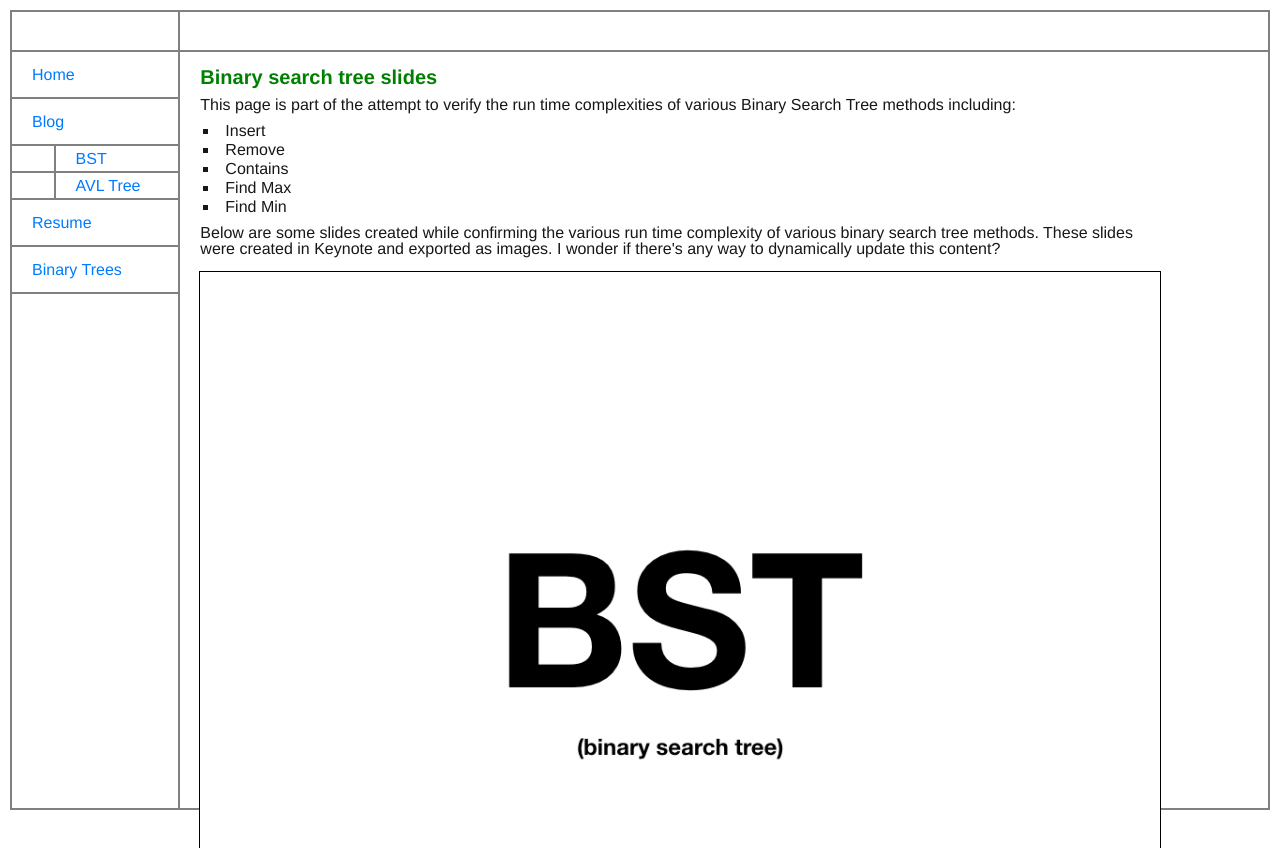
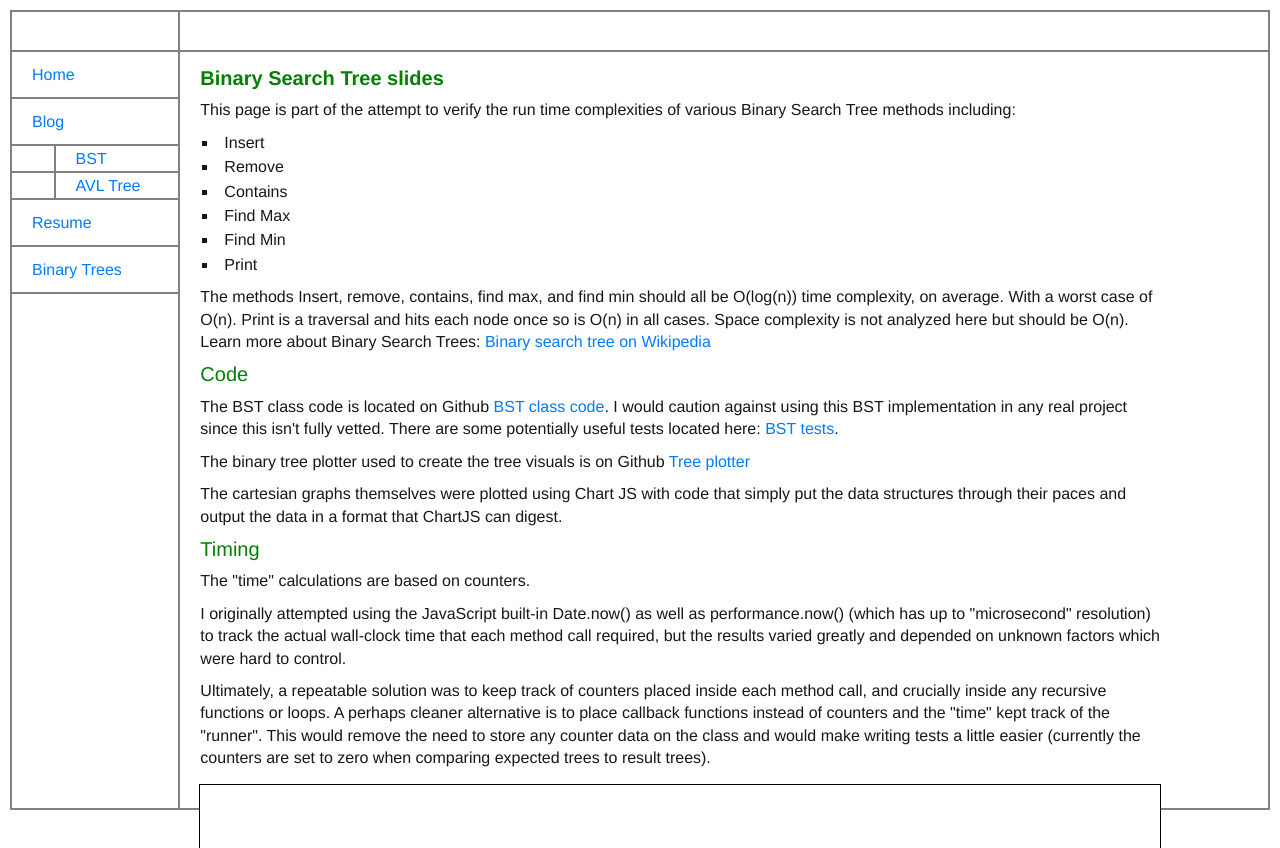
Before and after one commit to asdFletcher/portfolio, a React (Create React App) app: page /blog-bst in a window 1280 px wide. Shown: the top 848 px of the page. Built offline with nearby package versions, Linux system fonts and the light colour scheme.

Commit message:
adds content to blog

```diff
--- a/src/components/Blog.js
+++ b/src/components/Blog.js
@@ -1,57 +1,120 @@
 import React from 'react';
 import LazyLoad from 'react-lazy-load';
+import Markdown from 'markdown-to-jsx';
+
+
+
 
 export const BlogBST = () => {
+  const md =
+  `
+  ## Binary Search Tree slides
+
+  This page is part of the attempt to verify the run time complexities of various Binary Search Tree methods including:
+
+  - Insert
+  - Remove
+  - Contains
+  - Find Max
+  - Find Min
+  - Print
+
+
+  The methods Insert, remove, contains, find max, and find min should all be O(log(n)) time complexity, on average. With a worst case of O(n). Print is a traversal and hits each node once so is O(n) in all cases. Space complexity is not analyzed here but should be O(n). Learn more about Binary Search Trees: [Binary search tree on Wikipedia](https://en.wikipedia.org/wiki/Binary_search_tree)
+
+  ### Code
+  The BST class code is located on Github [BST class code](https://github.com/asdFletcher/data-structures-and-algorithms/tree/master/src/data-structures/binary-search-tree). I would caution against using this BST implementation in any real project since this isn't fully vetted. There are some potentially useful tests located here: [BST tests](https://github.com/asdFletcher/data-structures-and-algorithms/blob/master/src/data-structures/binary-search-tree/__tests__/binary-search-tree.test.js).
+
+  The binary tree plotter used to create the tree visuals is on Github [Tree plotter](https://github.com/asdFletcher/binary-tree-plotter)
+
+  The cartesian graphs themselves were plotted using Chart JS with code that simply put the data structures through their paces and output the data in a format that ChartJS can digest.
+
+  ### Timing
+  The "time" calculations are based on counters.
+
+  I originally attempted using the JavaScript built-in Date.now() as well as performance.now() (which has up to "microsecond" resolution) to track the actual wall-clock time that each method call required, but the results varied greatly and depended on unknown factors which were hard to control.
+
+  Ultimately, a repeatable solution was to keep track of counters placed inside each method call, and crucially inside any recursive functions or loops. A perhaps cleaner alternative is to place callback functions instead of counters and the "time" kept track of the "runner". This would remove the need to store any counter data on the class and would make writing tests a little easier (currently the counters are set to zero when comparing expected trees to result trees).
+  `
   return (
     <>
       <div className="blog-container">
-        <h2>Binary search tree slides</h2>
-        <p>This page is part of the attempt to verify the run time complexities of various Binary Search Tree methods including:</p>
-        <ul>
-          <li>Insert</li>
-          <li>Remove</li>
-          <li>Contains</li>
-          <li>Find Max</li>
-          <li>Find Min</li>
-        </ul>
-        <p>Below are some slides created while confirming the various run time complexity of various binary search tree methods. These slides were created in Keynote and exported as images. I wonder if there's any way to dynamically update this content?</p>
-        <LazyLoad><img src={ require('../assets/slides/bst/bst.001.jpeg')}></img></LazyLoad>
-        <LazyLoad><img src={ require('../assets/slides/bst/bst.002.jpeg')}></img></LazyLoad>
-        <LazyLoad><img src={ require('../assets/slides/bst/bst.003.jpeg')}></img></LazyLoad>
-        <LazyLoad><img src={ require('../assets/slides/bst/bst.004.jpeg')}></img></LazyLoad>
-        <LazyLoad><img src={ require('../assets/slides/bst/bst.005.jpeg')}></img></LazyLoad>
-        <LazyLoad><img src={ require('../assets/slides/bst/bst.006.jpeg')}></img></LazyLoad>
-        <LazyLoad><img src={ require('../assets/slides/bst/bst.007.jpeg')}></img></LazyLoad>
-        <LazyLoad><img src={ require('../assets/slides/bst/bst.008.jpeg')}></img></LazyLoad>
-        <LazyLoad><img src={ require('../assets/slides/bst/bst.009.jpeg')}></img></LazyLoad>
-        <LazyLoad><img src={ require('../assets/slides/bst/bst.010.jpeg')}></img></LazyLoad>
-        <LazyLoad><img src={ require('../assets/slides/bst/bst.011.jpeg')}></img></LazyLoad>
-        <LazyLoad><img src={ require('../assets/slides/bst/bst.012.jpeg')}></img></LazyLoad>
-        <LazyLoad><img src={ require('../assets/slides/bst/bst.013.jpeg')}></img></LazyLoad>
+        <Markdown>{md}</Markdown>
+        <LazyLoad>
+          <>
+            <img src={ require('../assets/slides/bst/bst.001.jpeg')}></img>
+            <img src={ require('../assets/slides/bst/bst.002.jpeg')}></img>
+            <img src={ require('../assets/slides/bst/bst.003.jpeg')}></img>
+            <img src={ require('../assets/slides/bst/bst.004.jpeg')}></img>
+            <img src={ require('../assets/slides/bst/bst.005.jpeg')}></img>
+            <img src={ require('../assets/slides/bst/bst.006.jpeg')}></img>
+            <img src={ require('../assets/slides/bst/bst.007.jpeg')}></img>
+            <img src={ require('../assets/slides/bst/bst.008.jpeg')}></img>
+            <img src={ require('../assets/slides/bst/bst.009.jpeg')}></img>
+            <img src={ require('../assets/slides/bst/bst.010.jpeg')}></img>
+            <img src={ require('../assets/slides/bst/bst.011.jpeg')}></img>
+            <img src={ require('../assets/slides/bst/bst.012.jpeg')}></img>
+            <img src={ require('../assets/slides/bst/bst.013.jpeg')}></img>
+          </>
+        </LazyLoad>
       </div>
     </>
   );
 }
 
 export const BlogAVL = () => {
+  const md =
+  `
+  ## AVL Tree slides
+
+  This page is part of the attempt to verify the run time complexities of various AVL Tree methods including:
+
+  - Insert
+  - Remove
+  - Contains
+  - Find Max
+  - Find Min
+  - Print
+
+
+  The methods Insert, remove, contains, find max, and find min should all be O(log(n)) time complexity, on average. With a worst case of O(log(n())! Print is a traversal and hits each node once so is O(n) in all cases. Space complexity is not analyzed here but should be O(n). Learn more about AVL Trees: [AVL Tree on Wikipedia](https://en.wikipedia.org/wiki/AVL_tree)
+
+  ### Code
+  The AVL Tree class code is located on Github [AVL Tree class code](https://github.com/asdFletcher/data-structures-and-algorithms/tree/master/src/data-structures/avl-tree). I would caution against using this implementation in any real project since this isn't fully vetted. There are some potentially useful tests located here: [AVL Tree tests](https://github.com/asdFletcher/data-structures-and-algorithms/blob/master/src/data-structures/avl-tree/__tests__/avl-tree.test.js).
+
+  The binary tree plotter used to create the tree visuals is on Github [Tree plotter](https://github.com/asdFletcher/binary-tree-plotter)
+
+  The cartesian graphs themselves were plotted using Chart JS with code that simply put the data structures through their paces and output the data in a format that ChartJS can digest.
+
+  ### Timing
+  The "time" calculations are based on counters.
+
+  I originally attempted using the JavaScript built-in Date.now() as well as performance.now() (which has up to "microsecond" resolution) to track the actual wall-clock time that each method call required, but the results varied greatly and depended on unknown factors which were hard to control.
+
+  Ultimately, a repeatable solution was to keep track of counters placed inside each method call, and crucially inside any recursive functions or loops. A perhaps cleaner alternative is to place callback functions instead of counters and the "time" kept track of the "runner". This would remove the need to store any counter data on the class and would make writing tests a little easier (currently the counters are set to zero when comparing expected trees to result trees).
+  `
+
   return (
     <>
       <div className="blog-container">
-        <h2>Binary search tree slides</h2>
-        <p>Below are some slides created while confirming the various run time complexity of various binary search tree methods. These slides were created in Keynote and exported as images. I wonder if there's any way to dynamically update this content?</p>
-        <LazyLoad><img src={ require('../assets/slides/avl/avl.001.jpeg')}></img></LazyLoad>
-        <LazyLoad><img src={ require('../assets/slides/avl/avl.002.jpeg')}></img></LazyLoad>
-        <LazyLoad><img src={ require('../assets/slides/avl/avl.003.jpeg')}></img></LazyLoad>
-        <LazyLoad><img src={ require('../assets/slides/avl/avl.004.jpeg')}></img></LazyLoad>
-        <LazyLoad><img src={ require('../assets/slides/avl/avl.005.jpeg')}></img></LazyLoad>
-        <LazyLoad><img src={ require('../assets/slides/avl/avl.006.jpeg')}></img></LazyLoad>
-        <LazyLoad><img src={ require('../assets/slides/avl/avl.007.jpeg')}></img></LazyLoad>
-        <LazyLoad><img src={ require('../assets/slides/avl/avl.008.jpeg')}></img></LazyLoad>
-        <LazyLoad><img src={ require('../assets/slides/avl/avl.009.jpeg')}></img></LazyLoad>
-        <LazyLoad><img src={ require('../assets/slides/avl/avl.010.jpeg')}></img></LazyLoad>
-        <LazyLoad><img src={ require('../assets/slides/avl/avl.011.jpeg')}></img></LazyLoad>
-        <LazyLoad><img src={ require('../assets/slides/avl/avl.012.jpeg')}></img></LazyLoad>
-        <LazyLoad><img src={ require('../assets/slides/avl/avl.013.jpeg')}></img></LazyLoad>
+        <Markdown>{md}</Markdown>
+        <LazyLoad>
+          <>
+            <img src={ require('../assets/slides/avl/avl.001.jpeg')}></img>
+            <img src={ require('../assets/slides/avl/avl.002.jpeg')}></img>
+            <img src={ require('../assets/slides/avl/avl.003.jpeg')}></img>
+            <img src={ require('../assets/slides/avl/avl.004.jpeg')}></img>
+            <img src={ require('../assets/slides/avl/avl.005.jpeg')}></img>
+            <img src={ require('../assets/slides/avl/avl.006.jpeg')}></img>
+            <img src={ require('../assets/slides/avl/avl.007.jpeg')}></img>
+            <img src={ require('../assets/slides/avl/avl.008.jpeg')}></img>
+            <img src={ require('../assets/slides/avl/avl.009.jpeg')}></img>
+            <img src={ require('../assets/slides/avl/avl.010.jpeg')}></img>
+            <img src={ require('../assets/slides/avl/avl.011.jpeg')}></img>
+            <img src={ require('../assets/slides/avl/avl.012.jpeg')}></img>
+            <img src={ require('../assets/slides/avl/avl.013.jpeg')}></img>
+          </>
+        </LazyLoad>
       </div>
     </>
   );
--- a/src/styles/base.scss
+++ b/src/styles/base.scss
@@ -104,10 +104,16 @@ main {
   width: calc(100% - 45px);
   max-width: 960px;
   box-sizing: border-box;
+  line-height: 140%;
 
   h2 {
     margin-bottom: 10px;
     color: green;
+  }
+  h3 {
+    margin-bottom: 10px;
+    color: green;
+    font-size: 1.25em;
   }
 
   p {
@@ -117,7 +123,7 @@ main {
     display: list-item;
     list-style-type: square;
     list-style-position: inside;
-    margin: 3px;
+    margin: 2px;
   }
   div {
     box-sizing: border-box;
```
Also changed, not shown: src/assets/blog-markdown/bst.md (added, +27 -0 lines).
